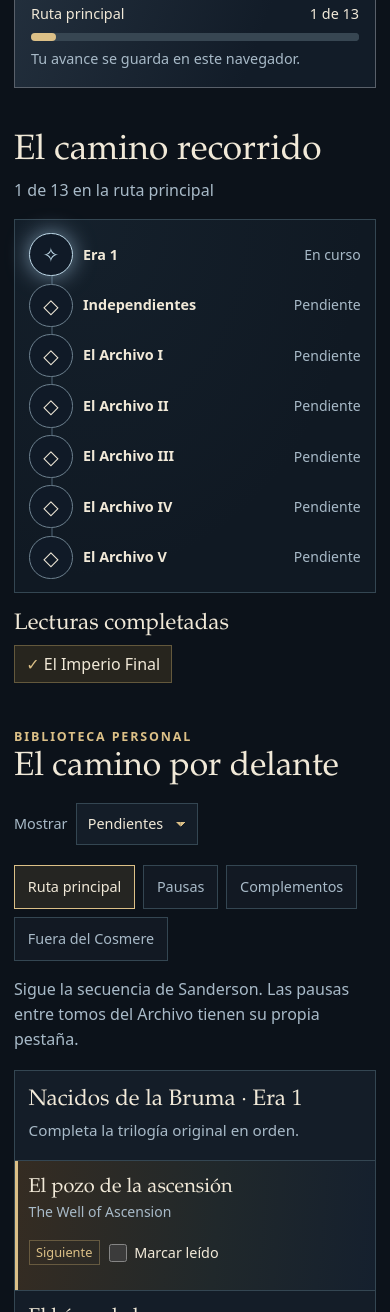
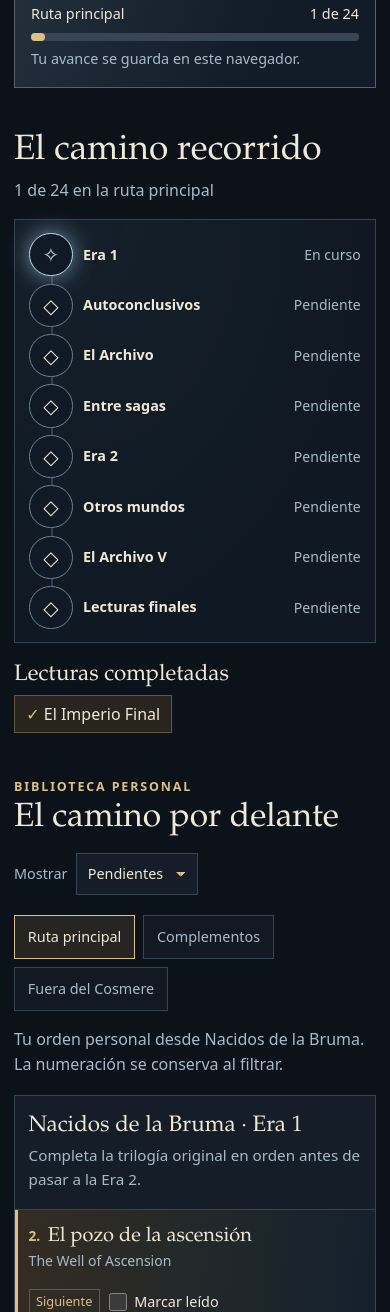
Before and after one commit to S7ven26-jpg/El-C-dice-de-los-Mundos, a plain HTML site: page index.html in a window 390 px wide. Shown: the part 688-2000 px from the top of the page. Drawn offline with Linux system fonts and the light colour scheme.

Commit message:
Add files via upload

```diff
--- a/app.js
+++ b/app.js
@@ -10,10 +10,10 @@ const nextReading = document.querySelector('#next-reading');
 const principalGroups = groups.filter(group => group.section === 'principal');
 const principal = principalGroups
   .flatMap(group => group.books.map(book => ({ book, group })));
+const routePositions = new Map(principal.map(({book}, index) => [book[0], index + 1]));
 const titles = new Map(groups.flatMap(group => group.books.map(book => [book[0], book[1]])));
 const descriptions = {
-  principal: 'Sigue la secuencia de Sanderson. Las pausas entre tomos del Archivo tienen su propia pestaña.',
-  pausas: 'Puedes intercalar estas lecturas después de El camino de los reyes, Danzante del filo o Esquirla del amanecer.',
+  principal: 'Tu orden personal desde Nacidos de la Bruma. La numeración se conserva al filtrar.',
   complementos: 'Relatos, formatos alternativos y novedades que puedes añadir al recorrido.',
   fuera: 'Una selección de lecturas de Sanderson en otros universos.',
 };
@@ -46,7 +46,7 @@ function updateProgress() {
   progress.value = count;
   document.querySelector('#progress-count').textContent = `${count} de ${principal.length}`;
   document.querySelector('#progress-heading').textContent = next ? next.book[1] : 'Ruta principal completada';
-  document.querySelector('#next-context').textContent = next ? next.group.title : 'Explora las pausas y los complementos.';
+  document.querySelector('#next-context').textContent = next ? next.group.title : 'Explora los complementos.';
   nextReading.hidden = !next;
   nextReading.dataset.book = next?.book[0] ?? '';
   document.querySelector('#journey-count').textContent = `${count} de ${principal.length} en la ruta principal`;
@@ -81,10 +81,9 @@ function renderJourney(next) {
     const current = group === next?.group;
     button.dataset.state = done ? 'read' : current ? 'current' : 'pending';
     if (current) button.setAttribute('aria-current','step');
-    const shortTitles = ['Era 1', 'Independientes', 'El Archivo I', 'El Archivo II', 'El Archivo III', 'El Archivo IV', 'El Archivo V'];
     const symbol = el('span','node-symbol',done ? '✓' : current ? '✧' : '◇');
     symbol.setAttribute('aria-hidden','true');
-    button.append(symbol, el('span','node-title',shortTitles[principalGroups.indexOf(group)]), el('span','node-status',done ? 'Completado' : current ? 'En curso' : read ? `${read} de ${group.books.length}` : 'Pendiente'));
+    button.append(symbol, el('span','node-title',group.shortTitle), el('span','node-status',done ? 'Completado' : current ? 'En curso' : read ? `${read} de ${group.books.length}` : 'Pendiente'));
     button.setAttribute('aria-label',`${group.title}, ${read} de ${group.books.length} completados`);
     button.addEventListener('click', () => jumpToBook((group.books.find(book => !completed.has(book[0])) ?? group.books[0])[0]));
     stage.append(button);
@@ -99,7 +98,7 @@ function renderJourney(next) {
 const trilogyNotes = [
   'Una historia de atracos y rebelión en la que se presentan Luthadel y la alomancia.',
   'Lee este tomo después de El Imperio Final. Puedes consultar aquí los mapas y los ocho metales básicos mientras avanzas.',
-  'Último tomo de la primera era. La ruta sitúa la segunda era en las pausas del Archivo de las Tormentas.',
+  'Último tomo de la primera era. En tu ruta, Elantris es la siguiente lectura al terminar la trilogía.',
 ];
 
 function renderSagaBooks(next) {
@@ -125,11 +124,17 @@ function bookRow(book, nextId) {
   const next = id === nextId;
   const row = el('li', `book${done ? ' book-read' : ''}${next ? ' book-next' : ''}`);
   const copy = el('div', 'book-copy');
-  const heading = el('h4','',title);
+  const position = routePositions.get(id);
+  const heading = el('h4','');
+  if (position) heading.append(el('span','book-position',`${position}. `));
+  heading.append(title);
   heading.id = `title-${id}`;
   copy.append(heading);
   if (original !== title) copy.append(el('p','original',original));
   if (note) copy.append(el('p','book-note',note));
+  if (id === 'secreta' && !done && !completed.has('brazales')) {
+    copy.append(el('p','book-note spoiler-note','Aviso sin spoilers: termina la Era 1 antes de abrir esta novela corta. Sanderson advierte que también adelanta detalles menores de Brazales de duelo. Si quieres evitarlos, léela después de ese libro.'));
+  }
   const action = el('div','book-action');
   if (prerequisite && !completed.has(prerequisite) && !done) {
     action.append(el('span','badge','Para más adelante'));
@@ -152,7 +157,6 @@ function bookRow(book, nextId) {
 }
 
 function matchesFilter(book) {
-  if (book[0] === 'secreta' && !completed.has('brazales') && !completed.has('secreta')) return false;
   if (statusFilter.value === 'all') return true;
   return completed.has(book[0]) === (statusFilter.value === 'read');
 }
--- a/books.js
+++ b/books.js
@@ -1,54 +1,53 @@
 const groups = [
-  { id:'bruma-1', section:'principal', title:'Nacidos de la Bruma · Era 1', note:'Completa la trilogía original en orden.', books:[
-    ['final','El Imperio Final','The Final Empire'],
+  { id:'bruma-1', section:'principal', title:'Nacidos de la Bruma · Era 1', shortTitle:'Era 1', note:'Completa la trilogía original en orden antes de pasar a la Era 2.', books:[
+    ['final','El Imperio Final','Mistborn: The Final Empire'],
     ['pozo','El pozo de la ascensión','The Well of Ascension'],
     ['heroe','El héroe de las eras','The Hero of Ages'],
   ]},
-  { id:'puente', section:'principal', title:'Dos novelas independientes', note:'Las dos lecturas que Sanderson propone antes de abrir el Archivo.', books:[
-    ['aliento','El aliento de los dioses','Warbreaker'],
-    ['trenza','Trenza del mar Esmeralda','Tress of the Emerald Sea'],
+  { id:'sel', section:'principal', title:'Autoconclusivos para respirar', shortTitle:'Autoconclusivos', note:'Una novela y una lectura breve antes de empezar el Archivo.', books:[
+    ['elantris','Elantris','Elantris'],
+    ['alma','El alma del emperador','The Emperor’s Soul','Novela corta · también en Arcanum ilimitado'],
   ]},
-  { id:'archivo-1', section:'principal', title:'El Archivo de las Tormentas · Inicio', note:'Tras el primer tomo, el autor propone una pausa opcional. Puedes elegir una lectura de «Pausas» o seguir con el Archivo.', books:[
+  { id:'archivo', section:'principal', title:'El Archivo de las Tormentas', shortTitle:'El Archivo', note:'Los primeros cuatro tomos, con dos novelas cortas intercaladas.', books:[
     ['reyes','El camino de los reyes','The Way of Kings'],
-  ]},
-  { id:'archivo-2', section:'principal', title:'El Archivo de las Tormentas · Segundo tramo', note:'La novela corta va después del segundo tomo. Aquí puedes hacer otra pausa opcional.', books:[
     ['palabras','Palabras radiantes','Words of Radiance'],
     ['danza','Danzante del filo','Edgedancer','Novela corta · también en Arcanum ilimitado'],
-  ]},
-  { id:'archivo-3', section:'principal', title:'El Archivo de las Tormentas · Tercer tramo', note:'La novela corta va después del tercer tomo. Aquí queda otra pausa opcional.', books:[
     ['jura','Juramentada','Oathbringer'],
     ['esquirla','Esquirla del amanecer','Dawnshard','Novela corta'],
+    ['ritmo','El ritmo de la guerra','Rhythm of War'],
   ]},
-  { id:'archivo-4', section:'principal', title:'El Archivo de las Tormentas · Cuarto tramo', note:'En su video, Sanderson coloca El hombre iluminado después del cuarto tomo.', books:[
-    ['ritmo','El ritmo de la guerra','Rhythm of War'],
-    ['sol','El hombre iluminado','The Sunlit Man','Novela independiente'],
+  { id:'puente', section:'principal', title:'Entre sagas', shortTitle:'Entre sagas', note:'Una novela independiente antes de volver a Nacidos de la Bruma.', books:[
+    ['aliento','El aliento de los dioses','Warbreaker'],
   ]},
-  { id:'archivo-5', section:'principal', title:'El Archivo de las Tormentas · Quinto tomo', note:'Actualización de la ruta para incluir el quinto tomo publicado después del video.', books:[
-    ['viento','Viento y verdad','Wind and Truth'],
-  ]},
-  { id:'bruma-2', section:'pausas', title:'Nacidos de la Bruma · Era 2', note:'Mantén el orden de los cuatro tomos. Después del tercer tomo se habilita una lectura complementaria.', books:[
+  { id:'bruma-2', section:'principal', title:'Nacidos de la Bruma · Era 2', shortTitle:'Era 2', note:'Completa la trilogía original antes de leer este tramo.', books:[
+    ['secreta','Nacidos de la Bruma: Historia secreta','Mistborn: Secret History','Novela corta · también en Arcanum ilimitado'],
     ['aleacion','Aleación de ley','The Alloy of Law'],
     ['sombras','Sombras de identidad','Shadows of Self'],
     ['brazales','Brazales de duelo','The Bands of Mourning'],
-    ['secreta','Nacidos de la Bruma: Historia secreta','Mistborn: Secret History','También en Arcanum ilimitado'],
     ['metal','El metal perdido','The Lost Metal'],
   ]},
-  { id:'independientes', section:'pausas', title:'Novelas para intercalar', note:'Dos opciones independientes que el autor menciona para las pausas del Archivo.', books:[
+  { id:'otros-mundos', section:'principal', title:'Los viajes de Hoid y otros mundos', shortTitle:'Otros mundos', note:'Tres novelas independientes en el orden que elegiste.', books:[
+    ['trenza','Trenza del mar Esmeralda','Tress of the Emerald Sea'],
     ['yumi','Yumi y el pintor de pesadillas','Yumi and the Nightmare Painter'],
-    ['elantris','Elantris','Elantris'],
+    ['sol','El hombre iluminado','The Sunlit Man'],
+  ]},
+  { id:'archivo-5', section:'principal', title:'Cierre del primer arco del Archivo', shortTitle:'El Archivo V', note:'Regresa al Archivo para leer el quinto tomo.', books:[
+    ['viento','Viento y verdad','Wind and Truth'],
+  ]},
+  { id:'lecturas-finales', section:'principal', title:'Al final del recorrido', shortTitle:'Lecturas finales', note:'La antología contiene material que adelanta detalles de varias obras. Consúltala aquí al final de tu ruta.', books:[
+    ['antologia','Arcanum ilimitado','Arcanum Unbounded','Antología · incluye relatos que puedes haber leído por separado'],
+    ['islas','Islas de la Ascuaoscura','Isles of the Emberdark'],
+    ['diciembre','The Fires of December','The Fires of December','Tapa dura de Tor en EE. UU. · prevista para el 8 de diciembre de 2026'],
   ]},
   { id:'arcanum', section:'complementos', title:'Relatos de Arcanum ilimitado', note:'La antología reúne lecturas breves. Las novelas cortas que intercalamos en otras secciones aparecen en su lugar de lectura. Su fragmento de Arena blanca se puede sustituir por la edición gráfica completa.', books:[
-    ['alma','El alma del emperador','The Emperor’s Soul'],
     ['esperanza','La esperanza de Elantris','The Hope of Elantris','Después de Elantris','elantris'],
     ['undecimo','El undécimo metal','The Eleventh Metal','Ya puedes leerlo tras El Imperio Final','final'],
     ['allomante','El alomante Jak y los Pozos de Eltania','Allomancer Jak and the Pits of Eltania','Intercálalo después de Aleación de ley','aleacion'],
     ['silencio','Sombras por Silencio en los bosques del infierno','Shadows for Silence in the Forests of Hell'],
     ['ocaso','Sexto del Ocaso','Sixth of the Dusk','Lectura opcional antes de Islas de la Ascuaoscura'],
   ]},
-  { id:'otros', section:'complementos', title:'Más Cosmere', note:'Lecturas adicionales. La posición de Islas es una sugerencia editorial para esta web.', books:[
-    ['diciembre','The Fires of December','The Fires of December','Novela independiente · edición digital distribuida a mecenas en 2026'],
+  { id:'otros', section:'complementos', title:'Más Cosmere', note:'Lecturas adicionales fuera de tu ruta principal.', books:[
     ['arena','Arena blanca','White Sand','Novela gráfica'],
-    ['islas','Islas de la Ascuaoscura','Isles of the Emberdark','Sugerida al final del recorrido principal','viento'],
   ]},
   { id:'cuentos-ilustrados', section:'complementos', title:'Hoid’s Storybook Collection', note:'Ediciones ilustradas de 2026. Sugerencia para esta ruta: déjalas para después de completar los cinco tomos del Archivo.', books:[
     ['cuentos-hoid','Hoid’s Storybook Collection','Hoid’s Storybook Collection','Colección ilustrada · lectura opcional','viento'],
@@ -66,7 +65,6 @@ const groups = [
 ];
 const sections = [
   ['principal','Ruta principal'],
-  ['pausas','Pausas'],
   ['complementos','Complementos'],
   ['fuera','Fuera del Cosmere'],
 ];
--- a/fantasia.css
+++ b/fantasia.css
@@ -158,3 +158,16 @@ html[data-motion="paused"] *, html[data-motion="paused"] *::before, html[data-mo
   .alchemy { padding: .6rem; }
   .metal-wheel { width: min(100%, 22rem); }
 }
+.journey-stops { grid-template-columns: repeat(8, minmax(0, 1fr)); }
+.journey-stops::before, .journey-stops::after { left: 6.5%; }
+.journey-stops::before { right: 6.5%; }
+.journey-stops::after { width: calc(var(--journey-fill) * .87); }
+.book-position { color: var(--brass); font: 650 .85rem/1 var(--body); margin-right: .25rem; }
+.spoiler-note { max-width: 58ch; }
+.upcoming-books { list-style: none; margin: 1rem 0 0; padding: 0; }
+.upcoming-books li { display: grid; gap: .15rem; padding: .72rem .85rem; border-top: 1px solid var(--line); }
+.upcoming-books span { color: var(--muted); }
+@media (max-width: 800px) {
+  .journey-stops { grid-template-columns: 1fr; }
+  .journey-stops::before { left: 2.25rem; }
+}
```
Also changed, not shown: index.html (+12 -3 lines).
